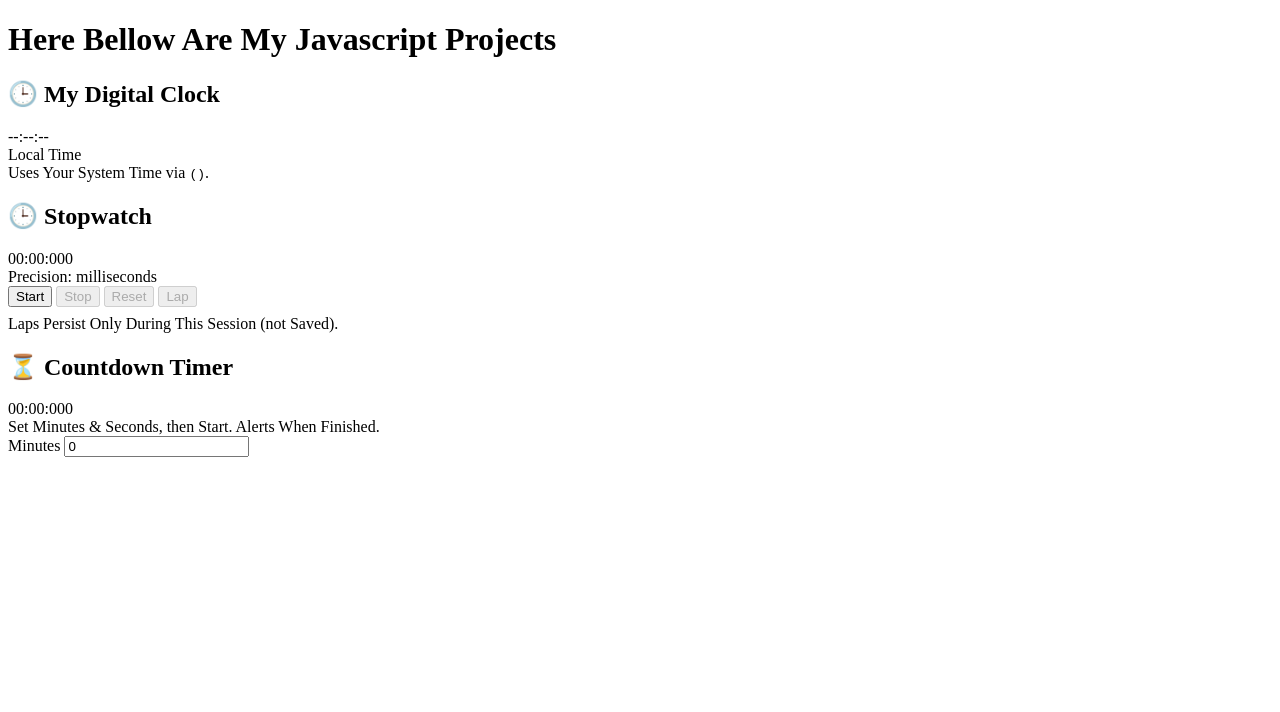
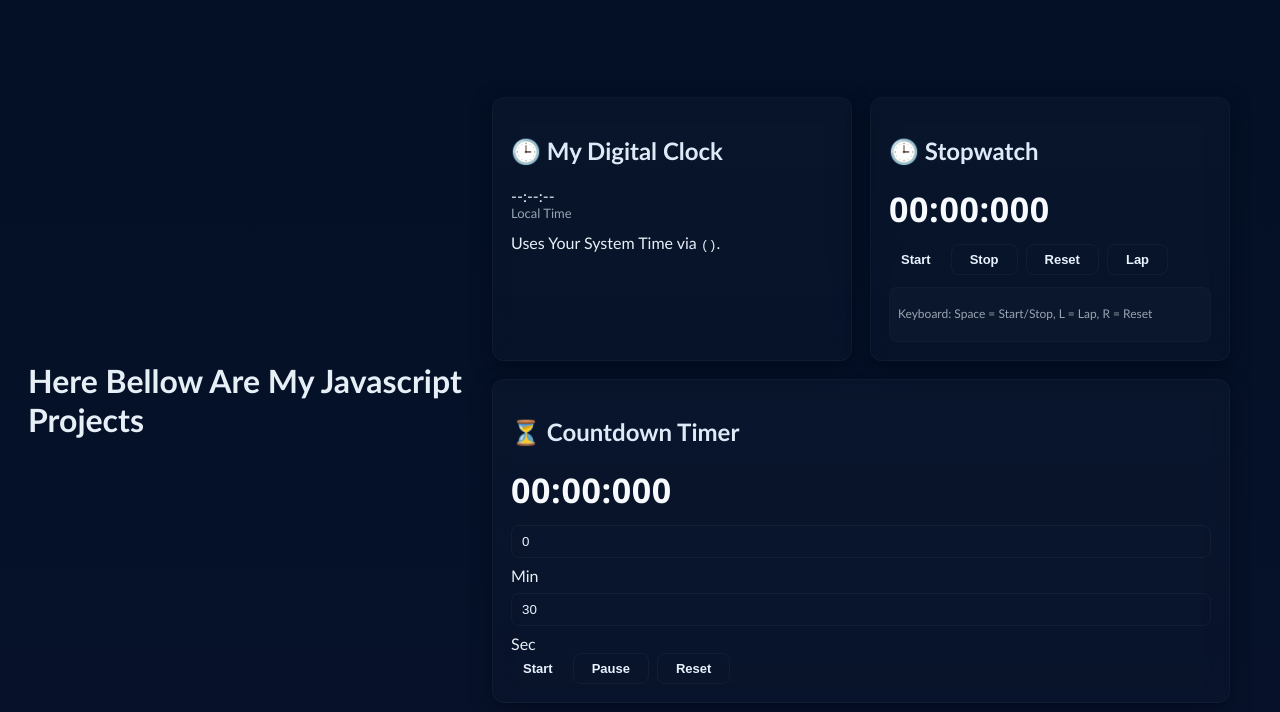
Before and after one commit to Bee345/My-JavaScriptLearn, a website: page digital-clock-stopwatch/MyPract.html in a window 1280 px wide. Drawn offline with Linux system fonts and the light colour scheme.

Commit message:
I am Done With All The CSS and HTML Now To the Js Work

```diff
--- a/digital-clock-stopwatch/MyPract.html
+++ b/digital-clock-stopwatch/MyPract.html
@@ -11,6 +11,7 @@
 <body>
     <h1>Here Bellow Are My Javascript Projects</h1>
     <div class="app">
+        <!-- CLOCK -->
         <div class="card" id="clockCard">
             <h2 id="caption">🕒 My Digital Clock</h2>
         <div class="class-display" id="clockDisplay">--:--:--</div>
@@ -18,12 +19,11 @@
         <div class="muted-footer-note">Uses Your System Time via <code>()</code>.</div>
         </div>
 
-
     <!-- DE STOPWATCH -->
      <div class="card" id="stopwatchCard">
         <h2>🕒 Stopwatch</h2>
         <div class="stopwatch-display" id="stopwatchDisplay">00:00:000</div>
-        <div class="sub">Precision: milliseconds</div>
+        <!-- <div class="sub">Precision: milliseconds</div> -->
 
         <div class="controls" style="margin-bottom: 8px;">
             <button id="swStartBtn" class="primary">Start</button>
@@ -34,26 +34,33 @@
 
         <div class="laps" id="lapsContainer" aria-live="polite">
             <!-- Laps Been Injected Here -->
+             <p class="footer-note">Keyboard: Space = Start/Stop, L = Lap, R = Reset</p>
         </div>
 
-        <div class="footer-note">Laps Persist Only During This Session (not Saved).</div>
+        <!-- <div class="footer-note">Laps Persist Only During This Session (not Saved).</div> -->
      </div>
 
 <!-- COUNTDOWN -->
  <div class="card" id="countdownDisplay" style="grid-column: span 2;">
     <h2>⏳ Countdown Timer</h2>
     <div class="countdown-display" id="countdownDisplay">00:00:000</div>
-    <div class="sub">Set Minutes & Seconds, then Start. Alerts When Finished.</div>
+    <!-- <div class="sub">Set Minutes & Seconds, then Start. Alerts When Finished.</div> -->
 
-    <div style="display: flex; gap: 8px; margin-bottom: 8px;">
-        <div style="flex: 1;">
-       <label for="cdMinutes">Minutes</label>
-       <input type="number" id="cdMinutes" min="0" value="0"/>
+    <div class="controls">
+       <input type="number" id="cdMinutes" min="0" value="0"/>Min
+       <input type="number"  id="cdSeconds" min="0" max="59" value="30">Sec
+    </div>
+
+        <div class="controls">
+            <button id="cdStartBtn" class="positive">Start</button>
+            <button id="cdPauseBtm" class="ghost small" disabled>Pause</button>
+            <button id="cdResetBtn" class="ghost small" disabled>Reset</button>
         </div>
-        <!--I Stopped After The Minutes -->
+
+        <!-- <div class="footer-note">when countdown finishes a browser</div> -->
+ </div>
     </div>
- </div>
 
-    </div>
+    <script type="module" src="main.js"></script>
 </body>
 </html>
--- a/digital-clock-stopwatch/Style.css
+++ b/digital-clock-stopwatch/Style.css
@@ -0,0 +1,123 @@
+:root{
+    --bg: #0f1724;
+    --card: #0b1220;
+    --muted: #9aa4b2;
+    --accent: #22c55e;
+    --danger: #ef4444;
+    --glass: rgba(255, 255, 255, 0.03);
+    --radius: 12px;
+}
+
+*{
+    box-sizing: border-box;
+}
+
+body{
+    margin: 0;
+    font-family: 'Trebuchet MS', 'Lucida Sans Unicode', 'Lucida Grande', 'Lucida Sans', Arial, sans-serif;
+    background: linear-gradient(180deg, #031025 0%, #07122a 100%);
+    color: #e6eef6;
+    min-height: 100vh;
+    display: flex;
+    align-items: center;
+    justify-content: center;
+    padding: 28px;
+    gap: 20px;
+}
+
+.app{
+    display: grid;
+    grid-template-columns: 360px 360px;
+    gap: 18px;
+    max-width: 760px;
+    width: 100%;
+}
+
+.card{
+    background: linear-gradient(180deg, rgba(255, 255, 255, 0.02), rgba(255, 255, 255, 0.01));
+    border-radius: var(--radius);
+    padding: 18px;
+    box-shadow: 0 6px 20px rgba(2, 6, 23, 0.6);
+    backdrop-filter: blur(10px);
+    border: 1px solid rgba(255, 255, 255, 0.03);
+}
+
+h2{
+    margin: 0 0 12 0;
+    font-weight: 10px;
+    color: #dfeaf8;
+}
+
+.clock-display, .stopwatch-display, .countdown-display{
+    font-family: 'Segoe UI', Tahoma, Geneva, Verdana, sans-serif;
+    font-weight: 600;
+    font-size: 34px;
+    letter-spacing: 0.6px;
+    color: #f7fbff;
+    margin-bottom: 12px;
+}
+
+.sub{
+    color: var(--muted);
+    font-size: 13px;
+    margin-bottom: 12px;
+}
+
+.controls{
+  display: flex;
+  gap: 8px;
+  flex-wrap: wrap;
+}
+
+button{
+    border: var(--glass);
+    border: 1px solid rgba(255, 255, 255, 0.04);
+    color: #e9f2ff;
+    padding: 8px 12px;
+    border-radius: 8px;
+    cursor: pointer;
+    font-weight: 600;
+    font-size: 13px;
+}
+
+button.primary{background: linear-gradient(90deg,var(--accent)); border: none;}
+button.positive{background: linear-gradient(90deg, var(--accent-2), #2fcf7b); border: none;}
+button.danger{background: linear-gradient(90deg, var(--danger), #ff6b6b); border: none;}
+button.ghost{background: transparent; border: 1px solid rgba(255, 255, 255, 0.04);}
+
+.small{padding: 6px 18px; font-size: 13px;}
+.muted{color: var(--muted); font-size: 13px;}
+
+.laps{
+    margin-top: 12px;
+    max-height: 160px;
+    overflow: auto;
+    border-radius: 8px;
+    padding: 8px;
+    background: rgba(255, 255, 255, 0.02);
+    border: 1px solid rgba(255, 255, 255, 0.02);
+}
+
+.lap{
+    display: flex;
+    justify-content: space-between;
+    padding: 6px 8px;
+    font-size: 13px;
+    border-bottom: 1px dashed rgba(255, 255, 255, 0.02);
+}
+
+label{display: block; font-size: 13px; margin-bottom: 8px; color: var(--glass);}
+input[type="number"], input[type="text"]{
+    width: 100%;
+    padding: 8px 10px;
+    border-radius: 8px;
+    border: 1px solid rgba(255, 255, 255, 0.04);
+    background: transparent;
+    color: #eaf4ff;
+}
+
+.footer-note{margin-top: 10px; color: var(--muted); font-size: 12px;}
+@media (max-width: 790px){
+    .app{grid-template-columns: 1fr;}
+    .card{width: 100%;}
+}
```
Also changed, not shown: digital-clock-stopwatch/main.js (added).
